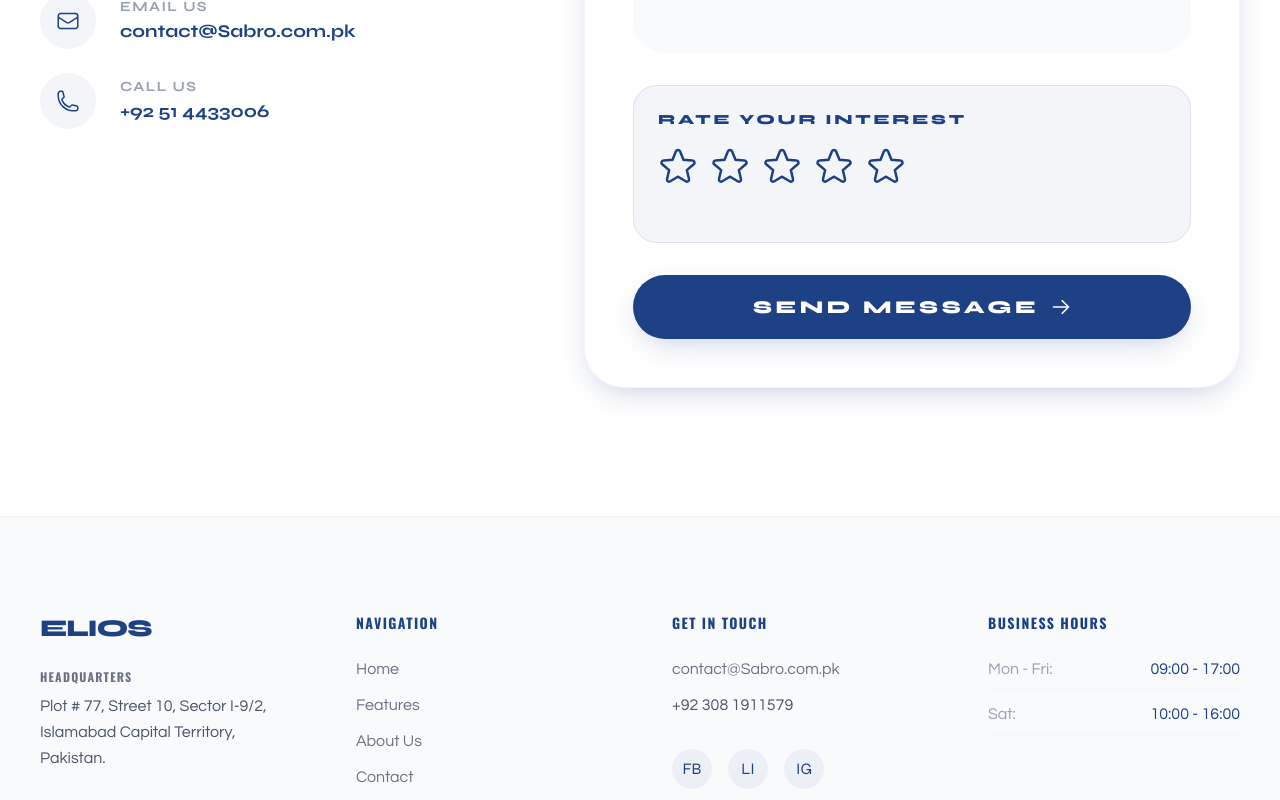
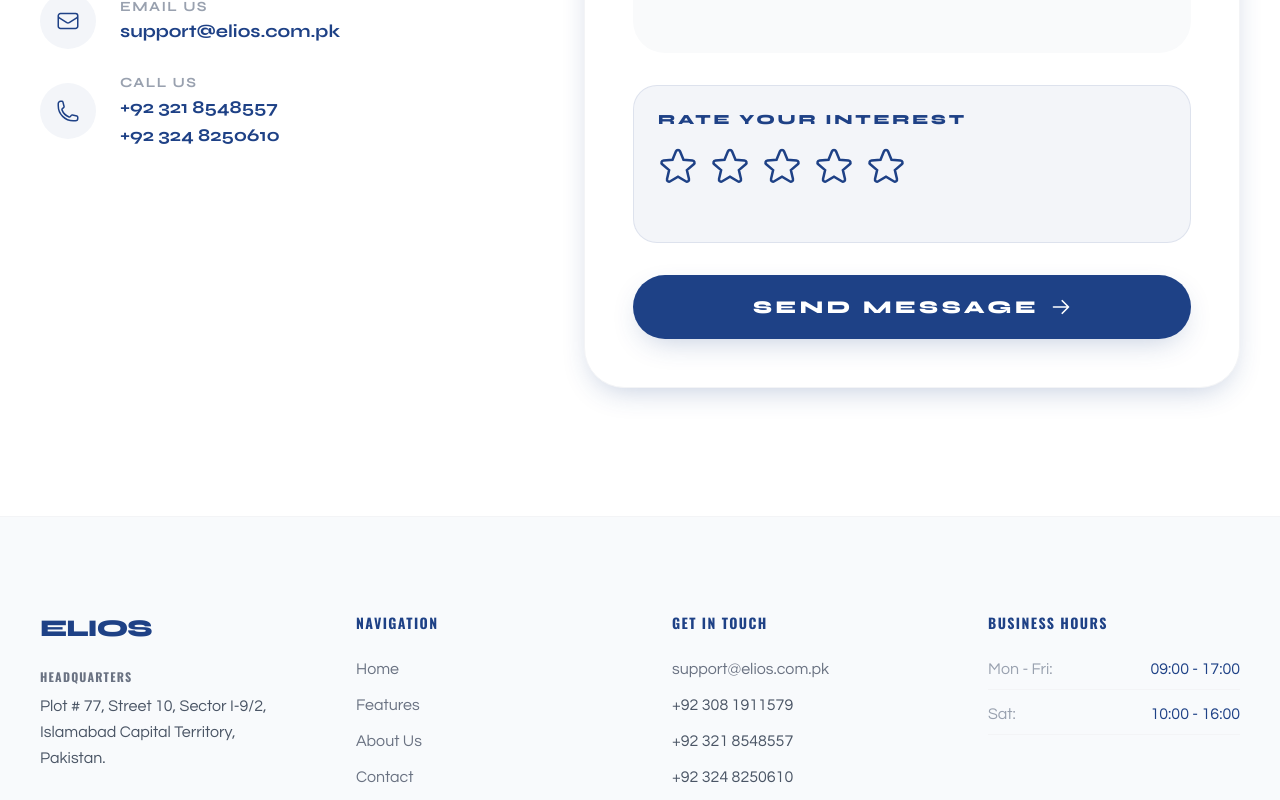
Before and after one commit to Sabro-Tech/elios-website, a React (Vite) app: page /admin in a window 1280 px wide. Shown: the part 6960-7760 px from the top of the page. Built offline with nearby package versions, Linux system fonts and the light colour scheme; no server answers.

Commit message:
Updated Contact Details.

```diff
--- a/src/components/ContactForm.tsx
+++ b/src/components/ContactForm.tsx
@@ -79,7 +79,7 @@ export default function ContactForm() {
                             </div>
                             <div>
                                 <p className="text-gray-400 text-sm uppercase tracking-widest font-bold">Email Us</p>
-                                <p className="text-brand-blue font-bold text-lg">contact@Sabro.com.pk</p>
+                                <p className="text-brand-blue font-bold text-lg">support@elios.com.pk</p>
                             </div>
                         </div>
                         <div className="flex items-center gap-6 group">
@@ -90,7 +90,8 @@ export default function ContactForm() {
                             </div>
                             <div>
                                 <p className="text-gray-400 text-sm uppercase tracking-widest font-bold">Call Us</p>
-                                <p className="text-brand-blue font-bold text-lg">+92 51 4433006</p>
+                                <p className="text-brand-blue font-bold text-lg">+92 321 8548557</p>
+                                <p className="text-brand-blue font-bold text-lg">+92 324 8250610</p>
                             </div>
                         </div>
                     </div>
--- a/src/components/Footer.tsx
+++ b/src/components/Footer.tsx
@@ -33,8 +33,10 @@ export default function Footer() {
                 <div className="flex flex-col gap-6">
                     <p className="font-ui text-brand-blue font-bold uppercase tracking-widest text-sm">Get in Touch</p>
                     <div className="flex flex-col gap-3">
-                        <a href="mailto:contact@Sabro.com.pk" className="font-questrial text-gray-500 hover:text-brand-blue transition-colors">contact@Sabro.com.pk</a>
+                        <a href="mailto:contact@Sabro.com.pk" className="font-questrial text-gray-500 hover:text-brand-blue transition-colors">support@elios.com.pk</a>
                         <p className="font-questrial text-gray-600">+92 308 1911579</p>
+                        <p className="font-questrial text-gray-600">+92 321 8548557</p>
+                        <p className="font-questrial text-gray-600">+92 324 8250610</p>
                     </div>
                     <div className="flex gap-4 mt-2">
                         <a href="#" className="w-10 h-10 rounded-full bg-brand-blue/5 flex items-center justify-center text-brand-blue hover:bg-brand-blue hover:text-white transition-all duration-300 transform hover:-translate-y-1">FB</a>
```
